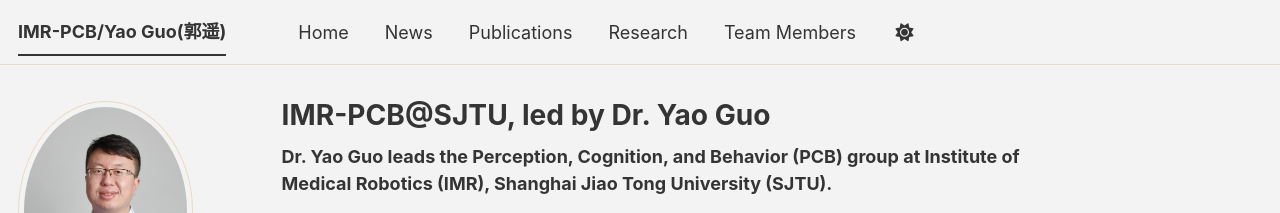
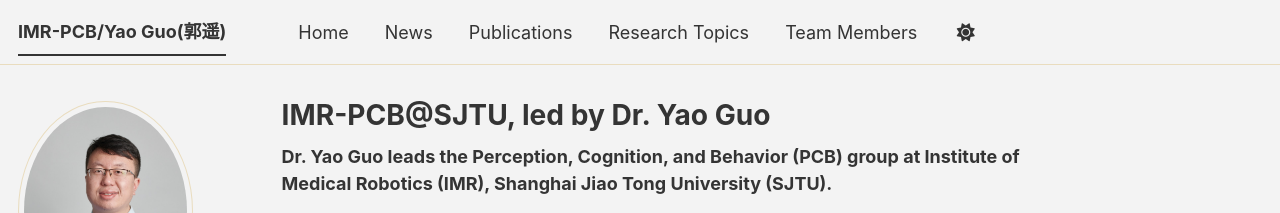
Before and after one commit to IMR-PCB/IMR-PCB.github.io, a Jekyll site: the page built from _pages/about.md, in a window 1280 px wide. Shown: the top 213 px of the page. Built offline with Jekyll 4.4.1, drawn with Linux system fonts in a browser that asks for light colours; some web fonts are replaced; a script bundle is joined from its source files by our own code; library files that are not in the unit come from our copies.

Commit message:
Update navigation.yml

```diff
--- a/_data/navigation.yml
+++ b/_data/navigation.yml
@@ -20,7 +20,7 @@
   # - title: "Talks"
   # url: /talks/
 
-  - title: "Research"
+  - title: "Research Topics"
     url: /talks/
 
   - title: "Team Members"
```
